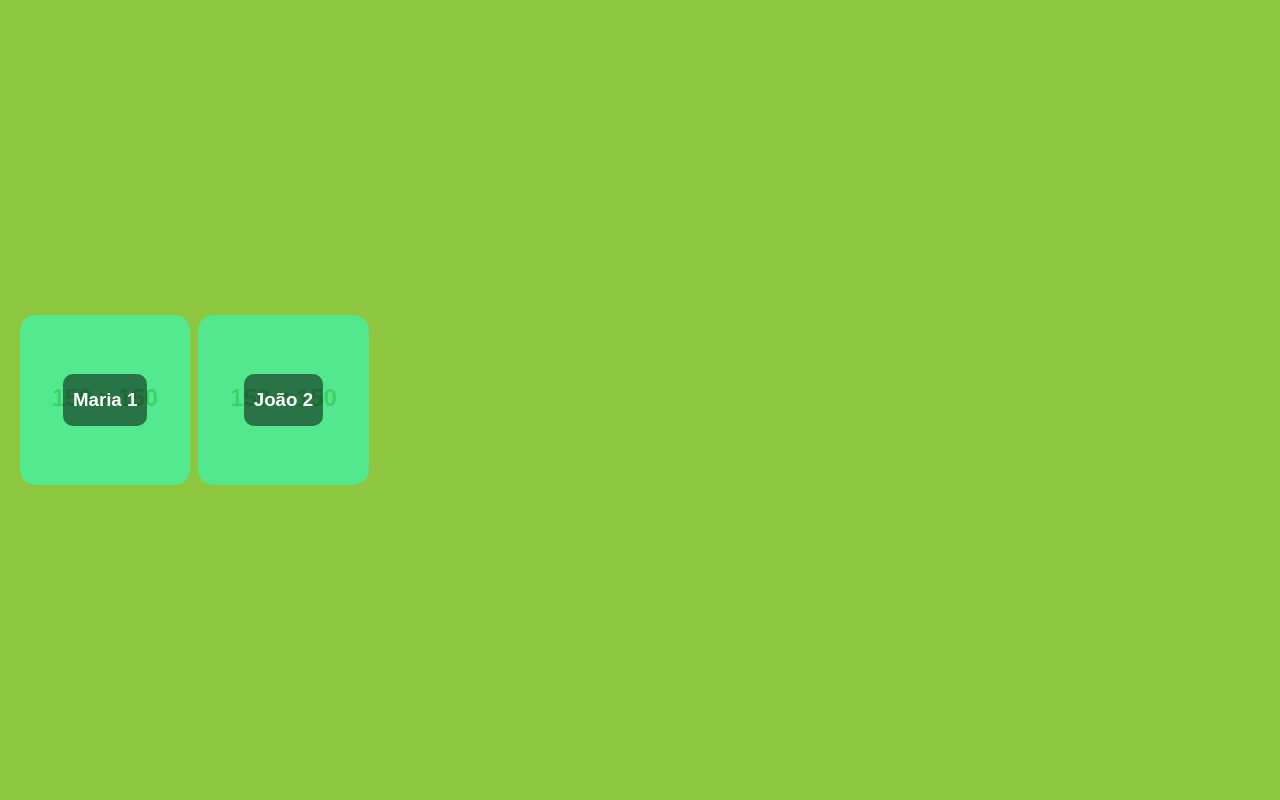
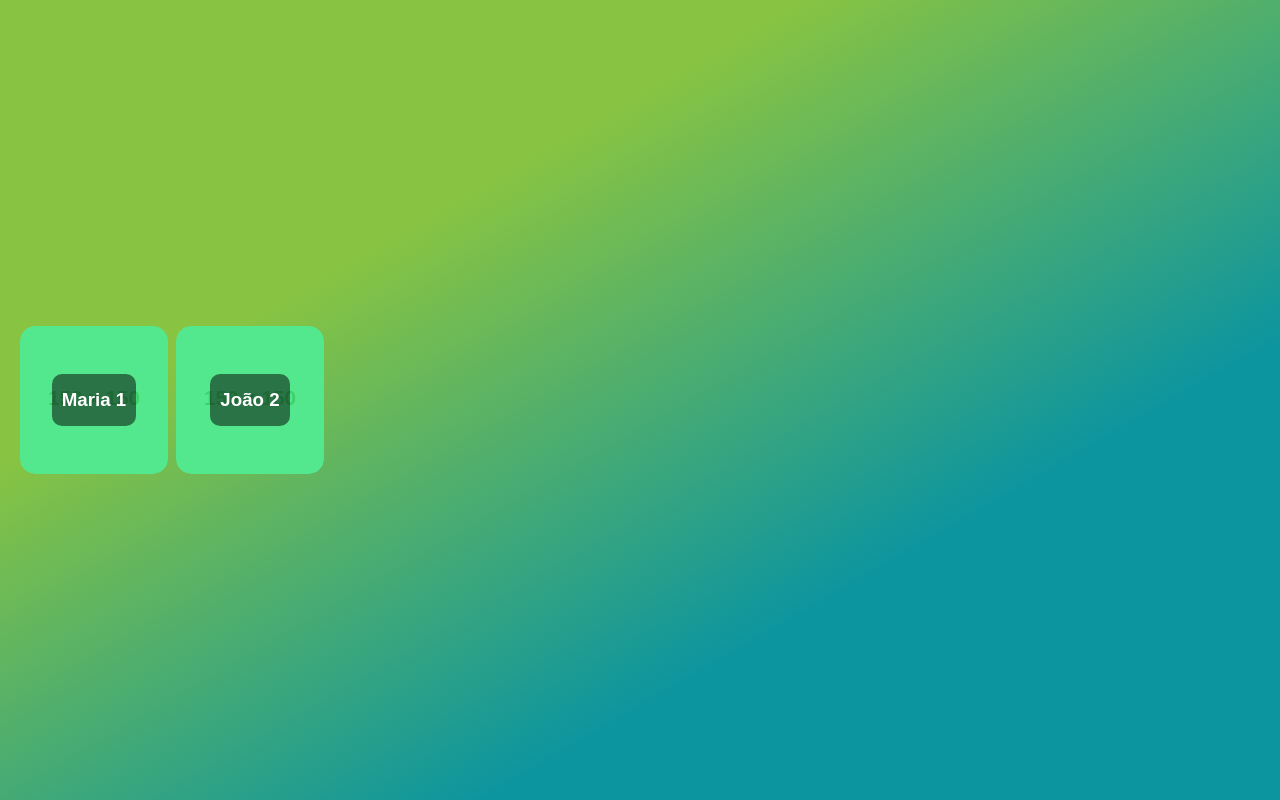
Before and after one commit to Grilo-ux/Anual-2024, a plain HTML site: page index.html in a window 1280 px wide. Drawn offline with Linux system fonts and the light colour scheme; placeholder pictures from the web are drawn by us.

Commit message:
Adiciona cores

```diff
--- a/index.html
+++ b/index.html
@@ -17,12 +17,16 @@
         align-items: center;
         min-height: 100vh;
         margin: 0 12px;
-        background-color: #8dc63f;
-        background-image: url("./background.png");
+        background: rgb(136, 196, 66);
+        background: linear-gradient(
+          150deg,
+          rgba(136, 196, 66, 1) 30%,
+          rgba(13, 149, 159, 1) 70%
+        );
       }
       .card-container {
         display: grid;
-        grid-template-columns: repeat(auto-fill, minmax(150px, 1fr));
+        grid-template-columns: repeat(auto-fill, minmax(140px, 1fr));
         gap: 8px;
         width: 100%;
         padding: 8px;
```
